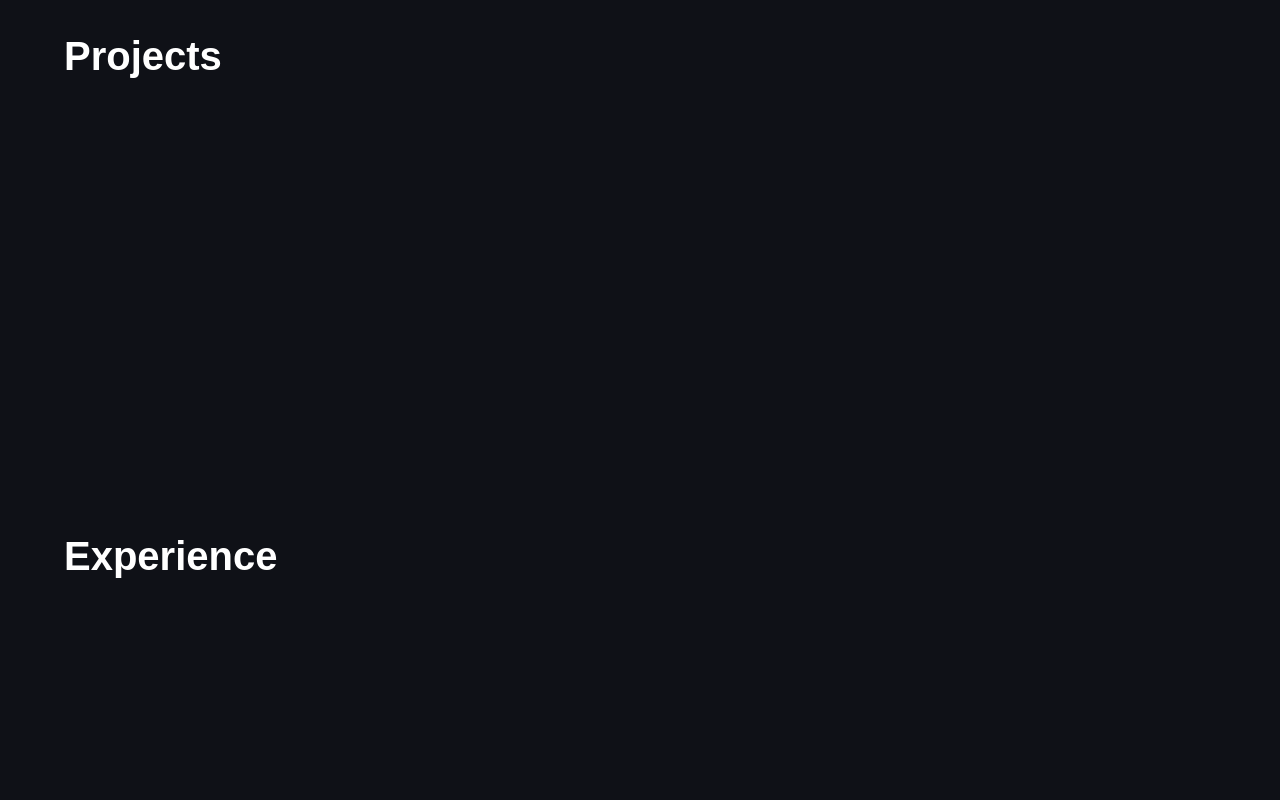
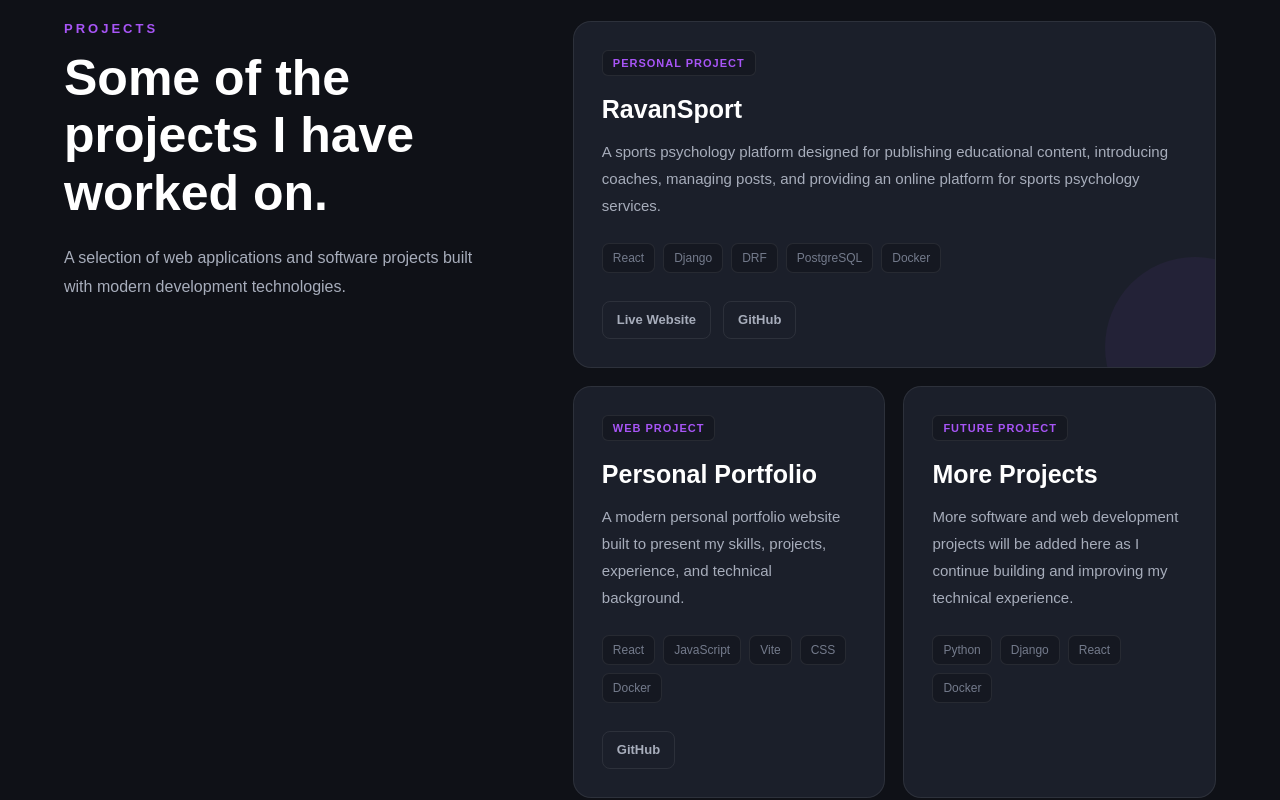
Before and after one commit to alimohebbise/alimohebbise.ir, a React (Vite) app: page / in a window 1280 px wide. Shown: the part 2420-3220 px from the top of the page. Built offline with nearby package versions, Linux system fonts and the light colour scheme.

Commit message:
Build projects section

```diff
--- a/src/App.jsx
+++ b/src/App.jsx
@@ -3,6 +3,7 @@ import Header from './components/Header'
 import Hero from './components/Hero'
 import About from './components/About'
 import Skills from './components/Skills'
+import Projects from './components/Projects'
 
 function App() {
   const [theme, setTheme] = useState('dark')
@@ -18,9 +19,7 @@ function App() {
 
         <Skills />
 
-        <section id="projects">
-          <h2>Projects</h2>
-        </section>
+        <Projects />
 
         <section id="experience">
           <h2>Experience</h2>
--- /dev/null
+++ b/src/components/Projects.jsx
@@ -0,0 +1,142 @@
+function Projects() {
+  return (
+    <section className="projects-section" id="projects">
+      <div className="projects-container">
+
+        <div className="projects-heading">
+          <p className="section-label">Projects</p>
+
+          <h2>
+            Some of the projects I have worked on.
+          </h2>
+
+          <p>
+            A selection of web applications and software projects
+            built with modern development technologies.
+          </p>
+        </div>
+
+
+        <div className="projects-grid">
+
+          <article className="project-card featured">
+
+            <div className="project-content">
+
+              <span className="project-status">
+                Personal Project
+              </span>
+
+              <h3>RavanSport</h3>
+
+              <p>
+                A sports psychology platform designed for publishing
+                educational content, introducing coaches, managing
+                posts, and providing an online platform for sports
+                psychology services.
+              </p>
+
+              <div className="project-tech">
+                <span>React</span>
+                <span>Django</span>
+                <span>DRF</span>
+                <span>PostgreSQL</span>
+                <span>Docker</span>
+              </div>
+
+              <div className="project-links">
+                <a
+                  href="https://ravansport.ir"
+                  target="_blank"
+                  rel="noreferrer"
+                >
+                  Live Website
+                </a>
+
+                <a
+                  href="https://github.com/alimohebbise/Ravanshenasi_Varzeshi"
+                  target="_blank"
+                  rel="noreferrer"
+                >
+                  GitHub
+                </a>
+              </div>
+
+            </div>
+
+          </article>
+
+
+          <article className="project-card">
+
+            <div className="project-content">
+
+              <span className="project-status">
+                Web Project
+              </span>
+
+              <h3>Personal Portfolio</h3>
+
+              <p>
+                A modern personal portfolio website built to present
+                my skills, projects, experience, and technical background.
+              </p>
+
+              <div className="project-tech">
+                <span>React</span>
+                <span>JavaScript</span>
+                <span>Vite</span>
+                <span>CSS</span>
+                <span>Docker</span>
+              </div>
+
+              <div className="project-links">
+                <a
+                  href="https://github.com/alimohebbise/alimohebbise.ir"
+                  target="_blank"
+                  rel="noreferrer"
+                >
+                  GitHub
+                </a>
+              </div>
+
+            </div>
+
+          </article>
+
+
+          <article className="project-card">
+
+            <div className="project-content">
+
+              <span className="project-status">
+                Future Project
+              </span>
+
+              <h3>More Projects</h3>
+
+              <p>
+                More software and web development projects will be
+                added here as I continue building and improving my
+                technical experience.
+              </p>
+
+              <div className="project-tech">
+                <span>Python</span>
+                <span>Django</span>
+                <span>React</span>
+                <span>Docker</span>
+              </div>
+
+            </div>
+
+          </article>
+
+        </div>
+
+      </div>
+    </section>
+  )
+}
+
+export default Projects
--- a/src/styles/global.css
+++ b/src/styles/global.css
@@ -610,3 +610,335 @@ main h2 {
     min-height: auto;
   }
 }
+
+/* ========================================
+   PROJECTS SECTION
+   ======================================== */
+
+.projects-section {
+  max-width: 1200px;
+  margin: 0 auto;
+  padding: 120px 24px;
+}
+
+.projects-container {
+  display: grid;
+  grid-template-columns: 0.8fr 1.2fr;
+  gap: 80px;
+  align-items: start;
+}
+
+.projects-heading {
+  position: sticky;
+  top: 120px;
+}
+
+.projects-heading h2 {
+  max-width: 430px;
+  margin: 0 0 22px;
+
+  font-size: clamp(32px, 5vw, 50px);
+  line-height: 1.15;
+
+  color: var(--text-primary);
+}
+
+.projects-heading > p:last-child {
+  max-width: 430px;
+
+  margin: 0;
+
+  font-size: 16px;
+  line-height: 1.8;
+
+  color: var(--text-secondary);
+}
+
+
+/* PROJECT GRID */
+
+.projects-grid {
+  display: grid;
+  grid-template-columns: repeat(2, 1fr);
+  gap: 18px;
+}
+
+
+/* PROJECT CARD */
+
+.project-card {
+  position: relative;
+
+  min-height: 360px;
+  padding: 28px;
+
+  display: flex;
+  flex-direction: column;
+
+  background: var(--bg-card);
+
+  border: 1px solid var(--border);
+  border-radius: 18px;
+
+  overflow: hidden;
+
+  transition:
+    transform 0.25s ease,
+    border-color 0.25s ease,
+    box-shadow 0.25s ease,
+    background-color 0.25s ease;
+}
+
+.project-card::before {
+  content: "";
+
+  position: absolute;
+
+  top: 0;
+  left: 0;
+
+  width: 100%;
+  height: 3px;
+
+  background: var(--accent);
+
+  transform: scaleX(0);
+  transform-origin: left;
+
+  transition: transform 0.3s ease;
+}
+
+.project-card:hover {
+  transform: translateY(-6px);
+
+  border-color: var(--accent);
+
+  box-shadow:
+    0 18px 40px rgba(0, 0, 0, 0.15);
+}
+
+.project-card:hover::before {
+  transform: scaleX(1);
+}
+
+
+/* FEATURED PROJECT */
+
+.project-card.featured {
+  grid-column: span 2;
+
+  min-height: 330px;
+}
+
+.project-card.featured::after {
+  content: "";
+
+  position: absolute;
+
+  width: 180px;
+  height: 180px;
+
+  right: -70px;
+  bottom: -70px;
+
+  border-radius: 50%;
+
+  background: var(--accent);
+
+  opacity: 0.06;
+
+  pointer-events: none;
+}
+
+
+/* PROJECT CONTENT */
+
+.project-content {
+  position: relative;
+  z-index: 1;
+
+  height: 100%;
+
+  display: flex;
+  flex-direction: column;
+  align-items: flex-start;
+}
+
+
+/* PROJECT STATUS */
+
+.project-status {
+  display: inline-flex;
+  align-items: center;
+
+  margin-bottom: 18px;
+  padding: 6px 10px;
+
+  border: 1px solid var(--border);
+  border-radius: 6px;
+
+  background: var(--bg-secondary);
+
+  font-size: 11px;
+  font-weight: 700;
+
+  text-transform: uppercase;
+  letter-spacing: 1px;
+
+  color: var(--accent);
+}
+
+
+/* PROJECT TITLE */
+
+.project-card h3 {
+  margin: 0 0 14px;
+
+  font-size: 25px;
+  line-height: 1.2;
+
+  color: var(--text-primary);
+}
+
+
+/* PROJECT DESCRIPTION */
+
+.project-card p {
+  max-width: 600px;
+
+  margin: 0;
+
+  font-size: 15px;
+  line-height: 1.8;
+
+  color: var(--text-secondary);
+}
+
+
+/* TECHNOLOGIES */
+
+.project-tech {
+  display: flex;
+  flex-wrap: wrap;
+  gap: 8px;
+
+  margin-top: 24px;
+}
+
+.project-tech span {
+  padding: 7px 10px;
+
+  border-radius: 7px;
+
+  background: var(--bg-secondary);
+
+  border: 1px solid var(--border);
+
+  font-size: 12px;
+  font-weight: 500;
+
+  color: var(--text-muted);
+
+  transition:
+    color 0.2s ease,
+    border-color 0.2s ease;
+}
+
+.project-tech span:hover {
+  color: var(--accent);
+  border-color: var(--accent);
+}
+
+
+/* PROJECT LINKS */
+
+.project-links {
+  display: flex;
+  align-items: center;
+  gap: 12px;
+
+  margin-top: auto;
+  padding-top: 28px;
+}
+
+.project-links a {
+  display: inline-flex;
+  align-items: center;
+  justify-content: center;
+
+  min-height: 38px;
+  padding: 8px 14px;
+
+  border: 1px solid var(--border);
+  border-radius: 8px;
+
+  background: transparent;
+
+  font-size: 13px;
+  font-weight: 600;
+
+  color: var(--text-secondary);
+
+  transition:
+    color 0.2s ease,
+    background-color 0.2s ease,
+    border-color 0.2s ease,
+    transform 0.2s ease;
+}
+
+.project-links a:hover {
+  transform: translateY(-2px);
+
+  color: #ffffff;
+
+  background: var(--accent);
+
+  border-color: var(--accent);
+}
+
+
+/* ========================================
+   PROJECTS RESPONSIVE
+   ======================================== */
+
+@media (max-width: 900px) {
+  .projects-container {
+    grid-template-columns: 1fr;
+    gap: 45px;
+  }
+
+  .projects-heading {
+    position: static;
+  }
+
+  .projects-heading h2 {
+    max-width: 600px;
+  }
+
+  .projects-heading > p:last-child {
+    max-width: 600px;
+  }
+}
+
+
+@media (max-width: 650px) {
+  .projects-section {
+    padding: 90px 20px;
+  }
+
+  .projects-grid {
+    grid-template-columns: 1fr;
+  }
+
+  .project-card.featured {
+    grid-column: span 1;
+  }
+
+  .project-card {
+    min-height: auto;
+  }
+
+  .project-links {
+    margin-top: 28px;
+  }
+}
```
